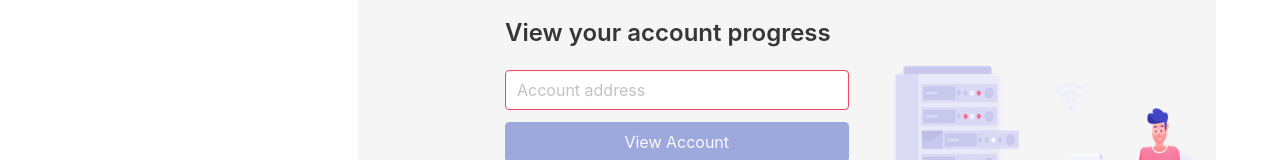
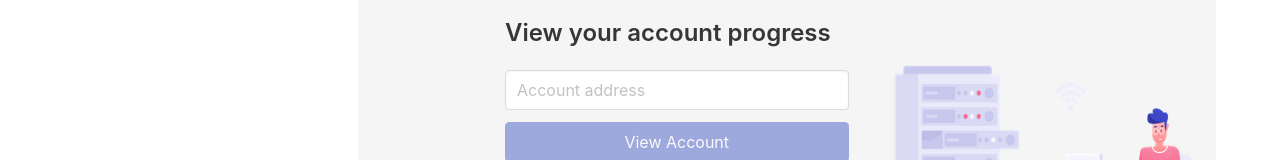
Before and after one commit to n1k0ver3E/COMP6452_Project, a React (Create React App) app in the folder client/: page /participant/view-account in a window 1280 px wide. Shown: the part 143-303 px from the top of the page. Built offline with nearby package versions, Linux system fonts and the light colour scheme.

Commit message:
Minor fix

```diff
--- a/client/src/pages/Participant/ViewAccount/ViewAccount.tsx
+++ b/client/src/pages/Participant/ViewAccount/ViewAccount.tsx
@@ -33,7 +33,7 @@ const ViewAccount: FC = () => {
   const [isRegisteredAddressFieldValid, setIsRegisteredAddressFieldValid] =
     useState<boolean>(false)
   const [isAccountAddressFieldValid, setIsAccountAddressFieldValid] =
-    useState<boolean>(false)
+    useState<boolean>(true)
   const [accountAddressFieldErrorMsg, setAccountAddressFieldErrorMsg] =
     useState<string>('')
   const [isLoading, setIsLoading] = useState<boolean>(false)
```
